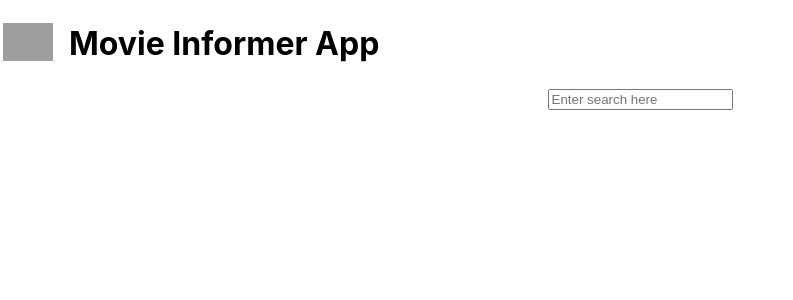
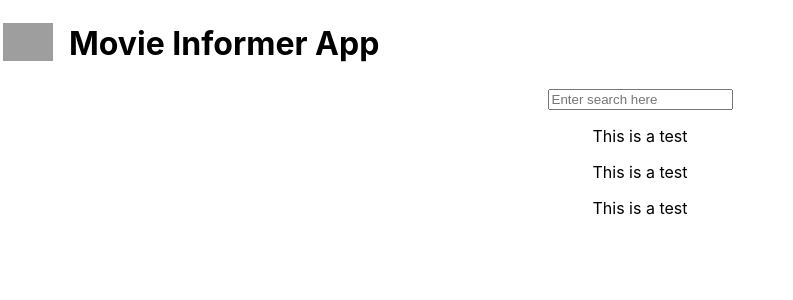
Before and after one commit to Lpmartinez1109/Movie_Informer_App, a React (Create React App) app: page / in a window 1280 px wide. Shown: the top 300 px of the page, without its empty margins (0-793 px from the left). Built offline with nearby package versions, Linux system fonts and the light colour scheme; grey boxes are pictures that could not be loaded.

Commit message:
Adding constructor elements to start building display on site

```diff
--- a/src/App.js
+++ b/src/App.js
@@ -1,15 +1,29 @@
-import React from 'react';
-import logo from './logo.svg';
+import React, { Component } from 'react';
 import './App.css';
 
-function App() {
+class App extends Component{
+  constructor(props){
+    super(props)
+    console.log("This is a test")
+    const movies  =[
+      {id: 0, title:"Hello this is a test", overview:"this is a test!"}
+    ]
+    this.state = {
+      rows: [
+        <p key="1">This is a test</p>,
+        <p key="2">This is a test</p>,
+        <p key="3">This is a test</p>
+      ]
+    }
+  }
+  render(){
   return (
     <div className="App">
      <table className="titleHeader">
        <tbody>
          <tr>
            <td>
-            <img width="50" src="movie_icon.png"/>
+            <img width="50" src="movie_icon.png" />
            </td>
            <td width="8"/>
            <td>
@@ -19,8 +33,9 @@ function App() {
        </tbody>
      </table>
      <input className="titleSearch" placeholder="Enter search here"/>
+     {this.state.rows}
     </div>
   );
+  }
 }
-
 export default App;
```
